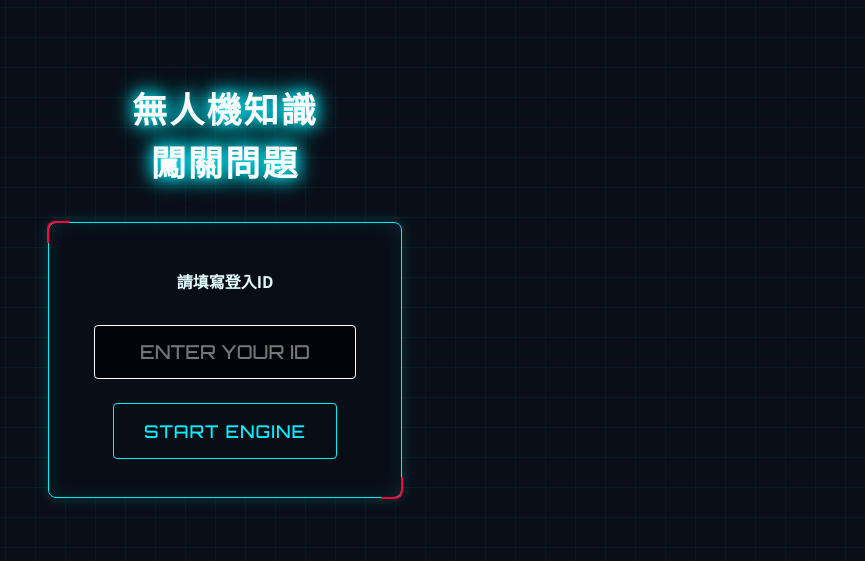
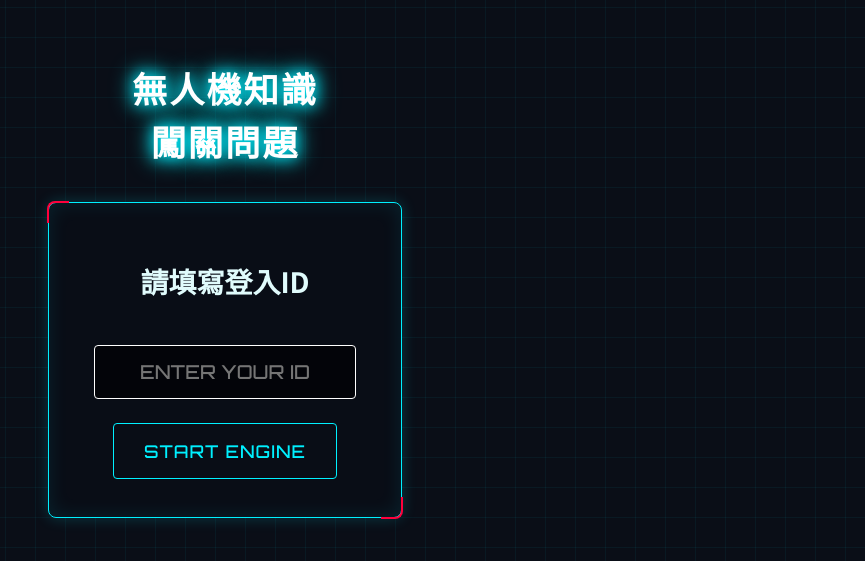
Before and after one commit to alicewei0713/drone-knowledge-test, a React (Vite) app: page / in a window 1280 px wide. Shown: the part 113-674 px from the top of the page, without its empty margins (415-1280 px from the left). Built offline with nearby package versions, Linux system fonts and the light colour scheme; no server answers.

Commit message:
style: change login ID title font size to 28px

```diff
--- a/src/components/LoginScreen.jsx
+++ b/src/components/LoginScreen.jsx
@@ -15,7 +15,7 @@ export default function LoginScreen({ onStart }) {
     <div>
       <h1 className="cyber-title">無人機知識<br/>闖關問題</h1>
       <div className="cyber-box">
-        <p style={{ fontFamily: 'var(--font-text)', fontWeight: 'bold' }}>請填寫登入ID</p>
+        <p style={{ fontFamily: 'var(--font-text)', fontWeight: 'bold', fontSize: '28px' }}>請填寫登入ID</p>
         <input
           type="text"
           className="cyber-input"
```
